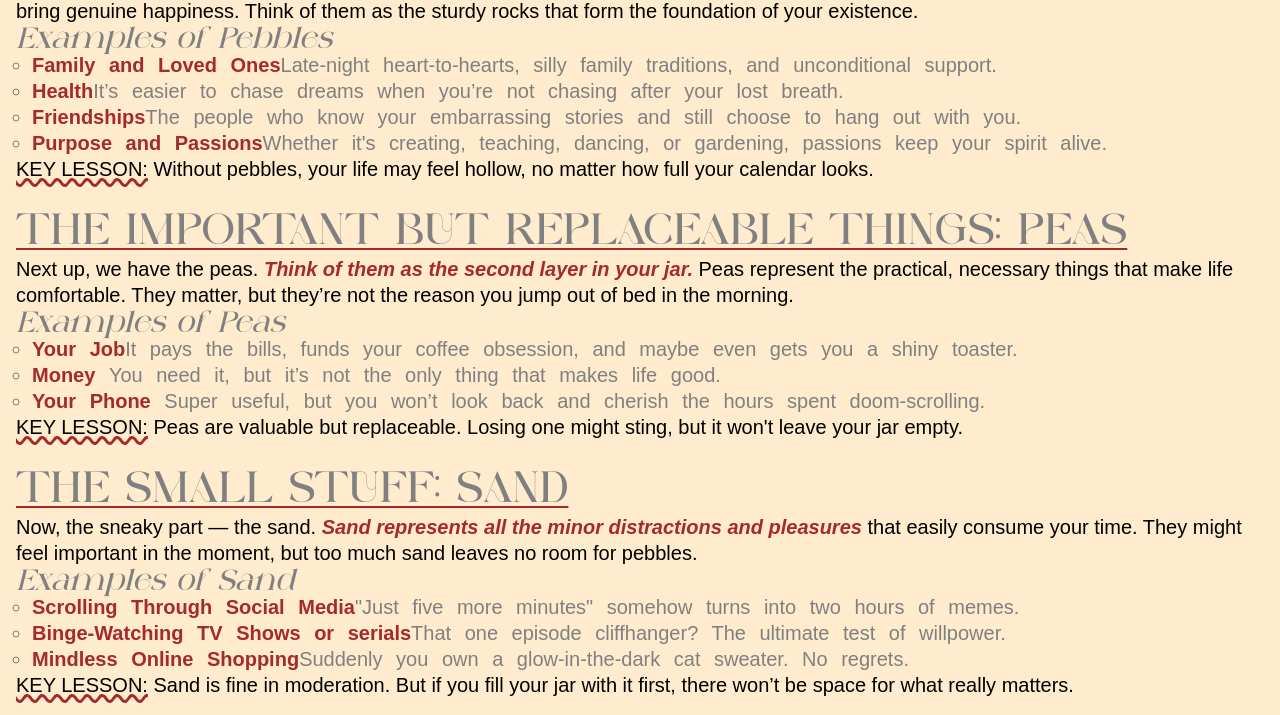
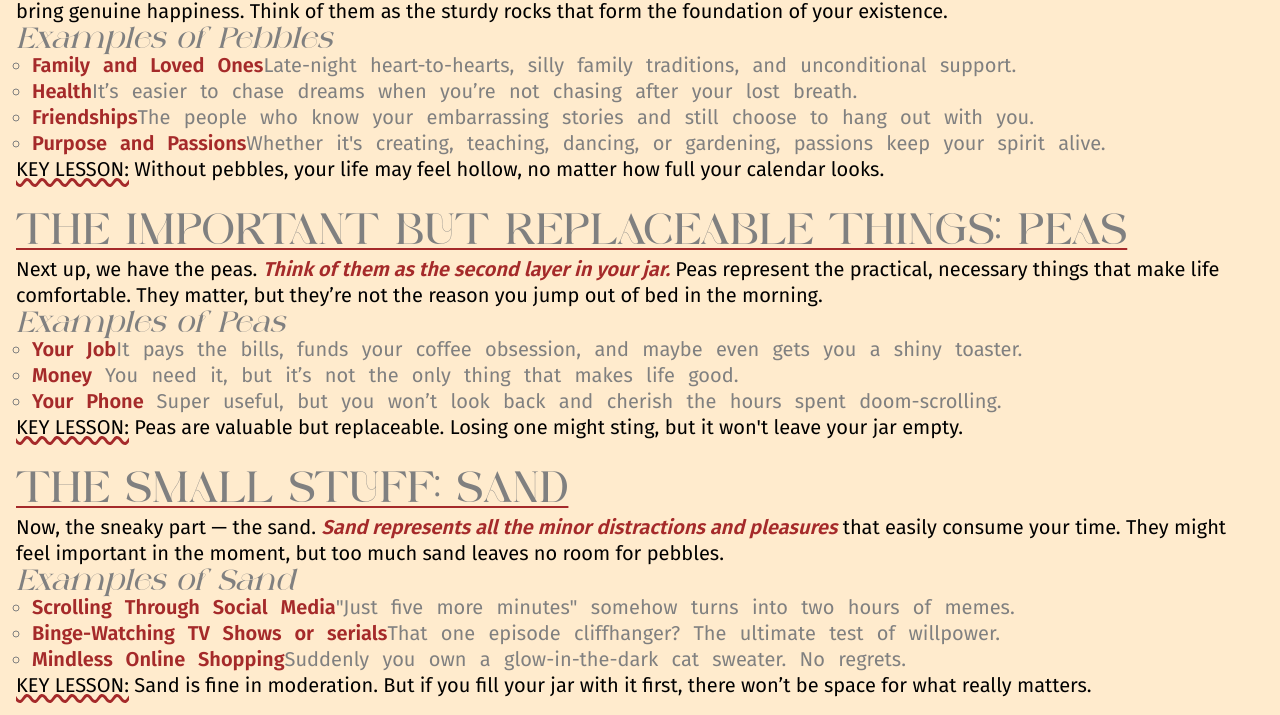
Before and after one commit to OksanaBartash/layout_lessons, a plain HTML site: page lesson_04/index.html in a window 1280 px wide. Shown: the part 634-1349 px from the top of the page. Drawn offline with Linux system fonts and the light colour scheme.

Commit message:
Changed_style.css

```diff
--- a/lesson_04/css/fonts.css
+++ b/lesson_04/css/fonts.css
@@ -1,27 +1,27 @@
 /* --- "Fira Sans" --- */
 @font-face {
-  font-family: "Fira Sans", sans-serif;
+  font-family: "Fira Sans";
   src: url("../fonts/FiraSans-Regular.woff2") format("woff2");
   font-weight: 400;
   font-style: normal;
 }
 
 @font-face {
-  font-family: "Fira Sans", sans-serif;
+  font-family: "Fira Sans";
   src: url("../fonts/FiraSans-Medium.woff2") format("woff2");
   font-weight: 500;
   font-style: normal;
 }
 
 @font-face {
-  font-family: "Fira Sans", sans-serif;
+  font-family: "Fira Sans";
   src: url("../fonts/FiraSans-SemiBold.woff2") format("woff2");
   font-weight: 600;
   font-style: normal;
 }
 
 @font-face {
-  font-family: "Fira Sans", sans-serif;
+  font-family: "Fira Sans";
   src: url("../fonts/FiraSans-ExtraBold.woff2") format("woff2");
   font-weight: 800;
   font-style: normal;
```
